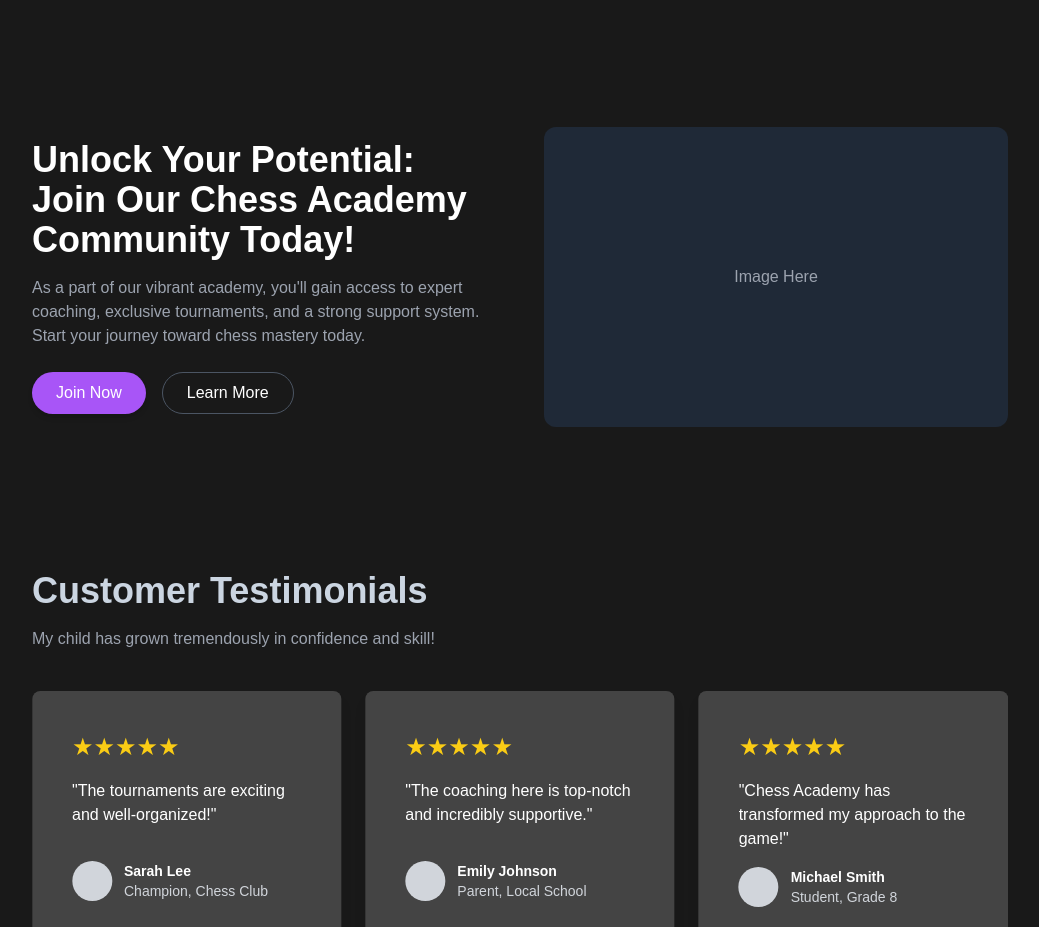
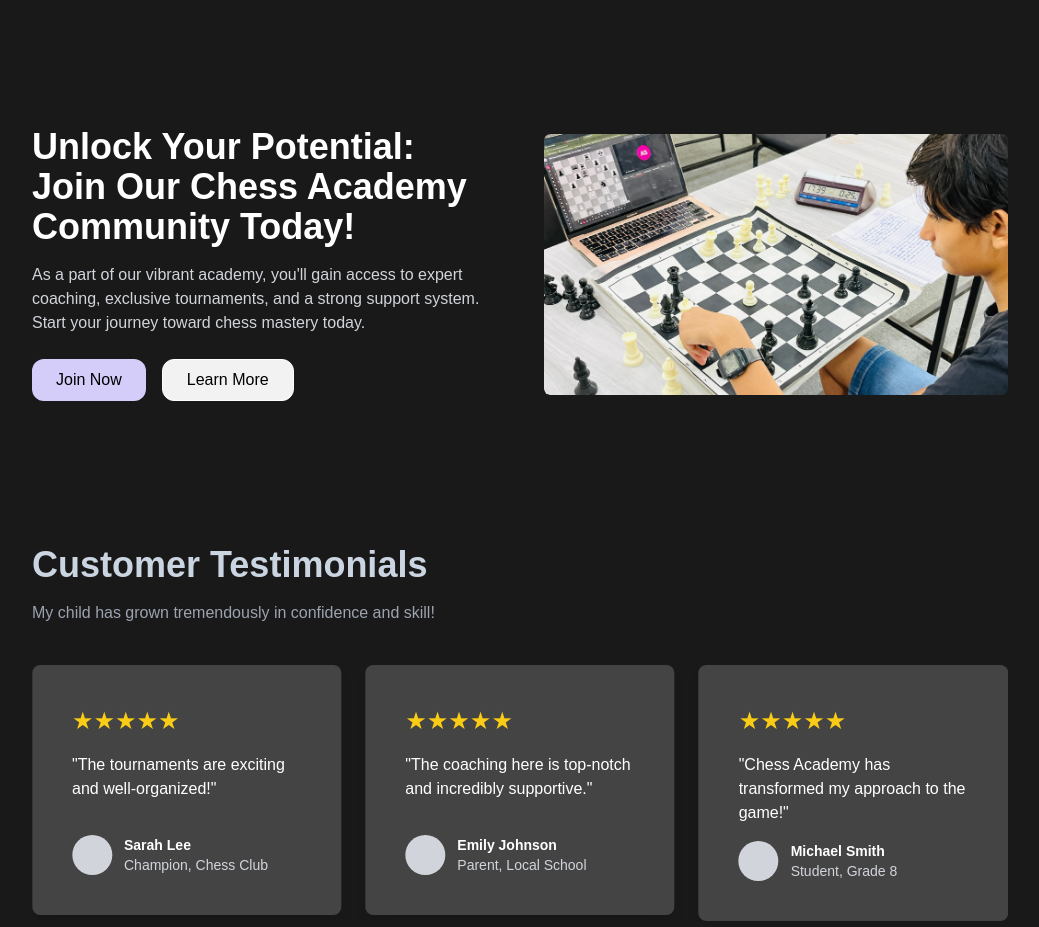
Before and after one commit to Bloivating-Major/Unicorn-, a React (Vite) app: page /about in a window 1280 px wide. Shown: the part 1460-2387 px from the top of the page, without its empty margins (120-1159 px from the left). Built offline with nearby package versions, Linux system fonts and the light colour scheme.

Commit message:
Join Academy Section Updated

```diff
--- a/src/components/organisms/JoinAcademy.jsx
+++ b/src/components/organisms/JoinAcademy.jsx
@@ -1,3 +1,4 @@
+import Button from "../atoms/Button";
 
 const JoinAcademyCTA = () => {
   return (
@@ -9,26 +10,30 @@ const JoinAcademyCTA = () => {
             Unlock Your Potential: <br />
             Join Our Chess Academy Community Today!
           </h2>
-          <p className="text-gray-400 mt-4">
-            As a part of our vibrant academy, you&apos;ll gain access to expert coaching,
-            exclusive tournaments, and a strong support system. Start your journey
-            toward chess mastery today.
+          <p className="text-gray-300 mt-4">
+            As a part of our vibrant academy, you&apos;ll gain access to expert
+            coaching, exclusive tournaments, and a strong support system. Start
+            your journey toward chess mastery today.
           </p>
 
           <div className="mt-6 flex gap-4">
-            <button className="bg-purple-500 hover:bg-purple-600 text-white font-medium px-6 py-2 rounded-full shadow-md transition">
+            <Button variant="primary" size="large">
               Join Now
-            </button>
-            <button className="bg-transparent border border-gray-600 hover:bg-gray-800 text-white px-6 py-2 rounded-full transition">
+            </Button>
+            <Button variant="secondary" size="large">
               Learn More
-            </button>
+            </Button>
           </div>
         </div>
-
         {/* Image Section */}
-        <div className="w-full h-[300px] bg-gray-800 rounded-xl flex items-center justify-center">
-          <span className="text-gray-400">Image Here</span>
-        </div>
+        <div className=" rounded-md overflow-hidden  ">
+          <img
+            src="/src/assets/images/aboutUsPage.webp"
+            alt="Bobby Fischer"
+            className="rounded-md"
+          />
+        </div>{" "}
+        {/* Placeholder for image */}
       </div>
     </section>
   );
```
